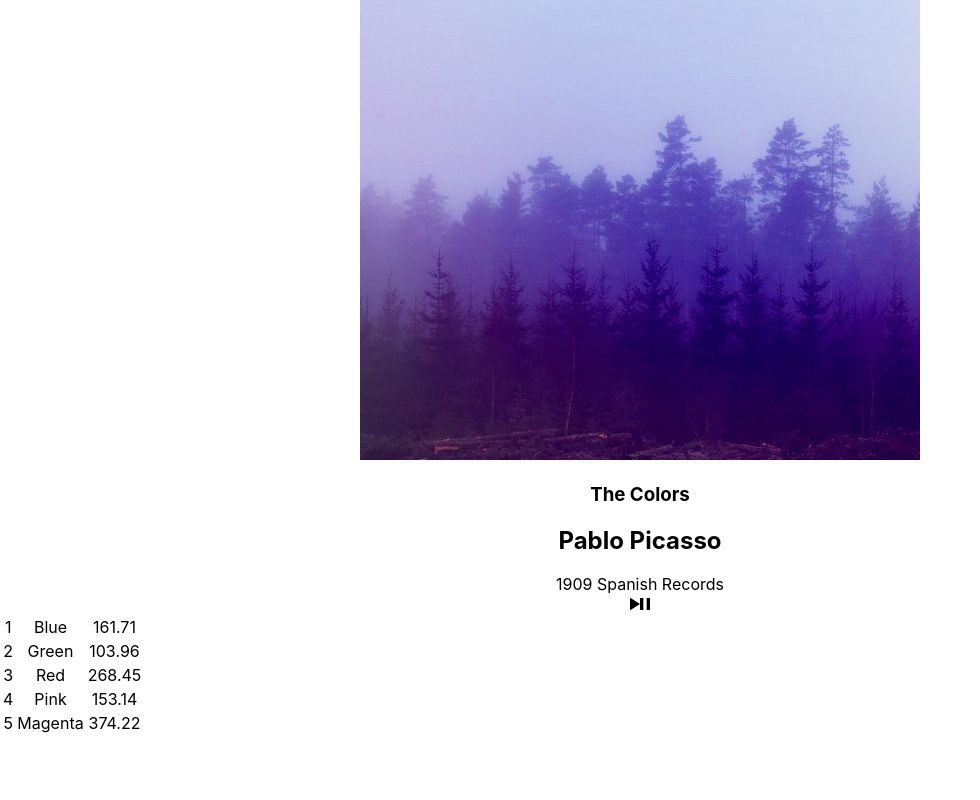
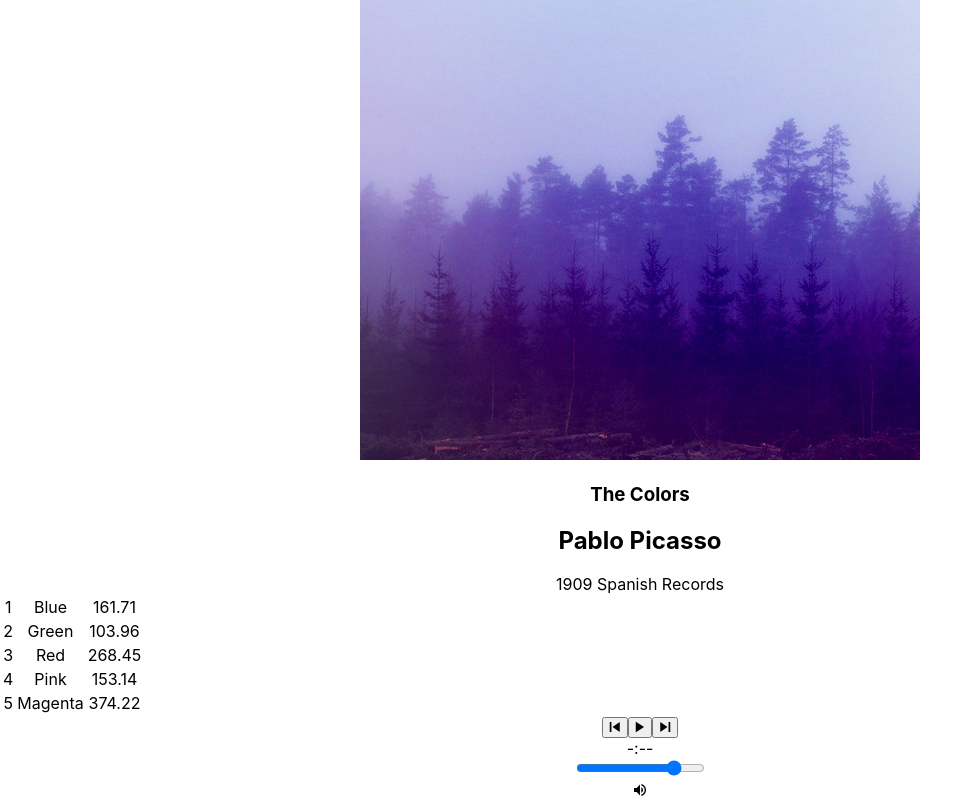
Before and after one commit to Greyfox0001/bloc-jams-react, a React (Create React App) app: page /album/the-colors in a window 1280 px wide. Shown: the part 202-1002 px from the top of the page, without its empty margins (0-980 px from the left). Before the commit the page ends 938 px from the top, so only its background shows below. Built offline with nearby package versions, Linux system fonts and the light colour scheme.

Commit message:
Completed Player Bar: Buttons Checkpoint work

```diff
--- a/src/components/Album.js
+++ b/src/components/Album.js
@@ -1,5 +1,6 @@
 import React, {Component} from 'react';
 import albumData from './../data/albums';
+import PlayerBar from './PlayerBar';
 
 class Album extends Component {
   constructor(props) {
@@ -45,6 +46,14 @@
     }
   }
 
+  handlePrevClick() {
+    const currentIndex = this.state.album.songs.findIndex(song => this.state.currentSong === song);
+    const newIndex = Math.max(0, currentIndex - 1);
+    const newSong = this.state.album.songs[newIndex];
+    this.setSong(newSong);
+    this.play();
+  }
+
   handleSongHover(song) {
     this.setState({isHovered: song})
     console.log(song);
@@ -58,7 +67,6 @@
     const isCurrentHover = this.state.currentSong === this.state.isHovered;
     const play = <span className="ion-md-play"></span>;
     const pause = <span className="ion-md-pause"></span>;
-    //Replace this.state.isHovered with isCurrentHover
     if (isCurrentHover && this.state.isPlaying) {
       console.log('1')
       return (pause)
@@ -83,8 +91,6 @@
           <div id="release-info">{this.state.album.releaseInfo}</div>
           </div>
         </section>
-        <span className="ion-md-play"></span>
-        <span className="ion-md-pause"></span>
         <table id="song-list">
           <colgroup>
             <col id="song-number-column" />
@@ -103,6 +109,12 @@
             }
           </tbody>
         </table>
+        <PlayerBar
+          isPlaying={this.state.isPlaying}
+          currentSong={this.state.currentSong}
+          handleSongClick={() => this.handleSongClick(this.state.currentSong)}
+          handlePrevClick={() => this.handlePrevClick()}
+        />
       </section>
     );
   }
--- /dev/null
+++ b/src/components/PlayerBar.js
@@ -0,0 +1,28 @@
+import React, {Component} from 'react';
+
+class PlayerBar extends Component {
+  render() {
+    return (
+      <section className="player-bar">
+        <section id="buttons">
+          <button id="previous" onClick={this.props.handlePrevClick}>
+            <span className="ion-md-skip-backward"></span>
+          </button>
+          <button id="play-pause" onClick={this.props.handleSongClick}>
+            <span className={this.props.isPlaying ? 'ion-md-pause' : 'ion-md-play'}></span>
+          </button>
+          <button id="next">
+            <span className="ion-md-skip-forward"></span>
+          </button>
+        </section>
+        <section id="time-control">
+          <div className="current-time">-:--</div>
+          <input type="range" className="seek-bar" value="80" />
+          <div className="icon ion-md-volume-high"></div>
+        </section>
+      </section>
+    );
+  }
+}
+
+export default PlayerBar;
```
